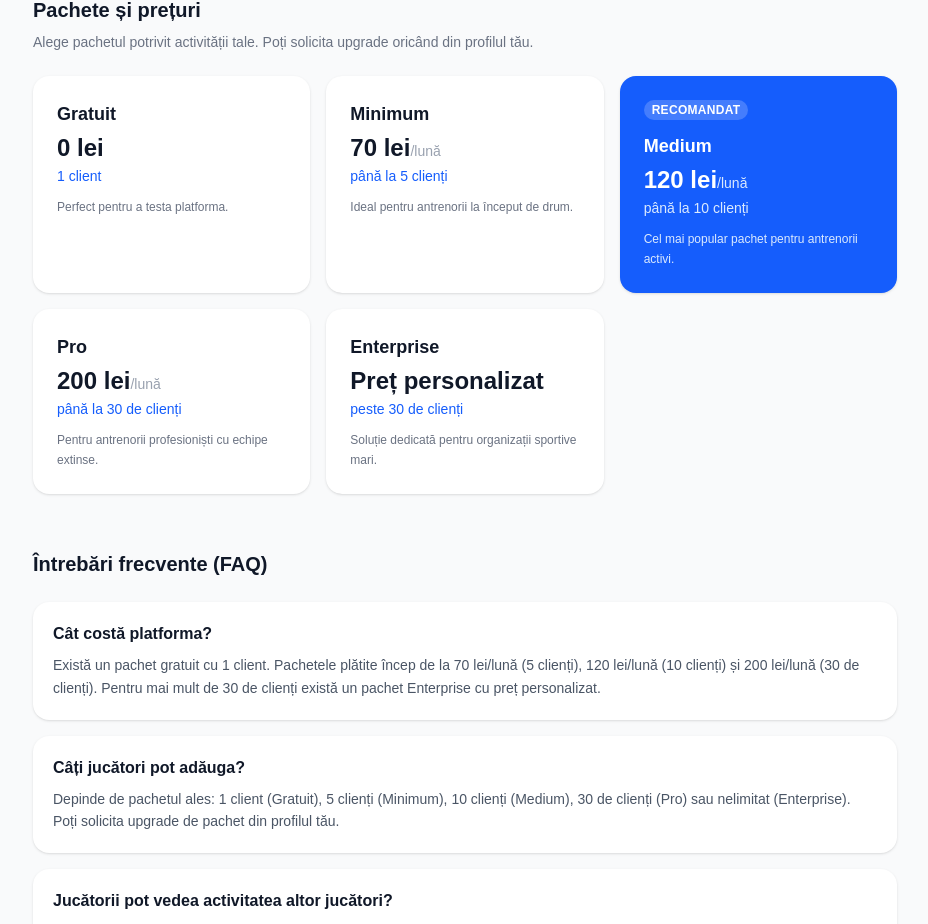
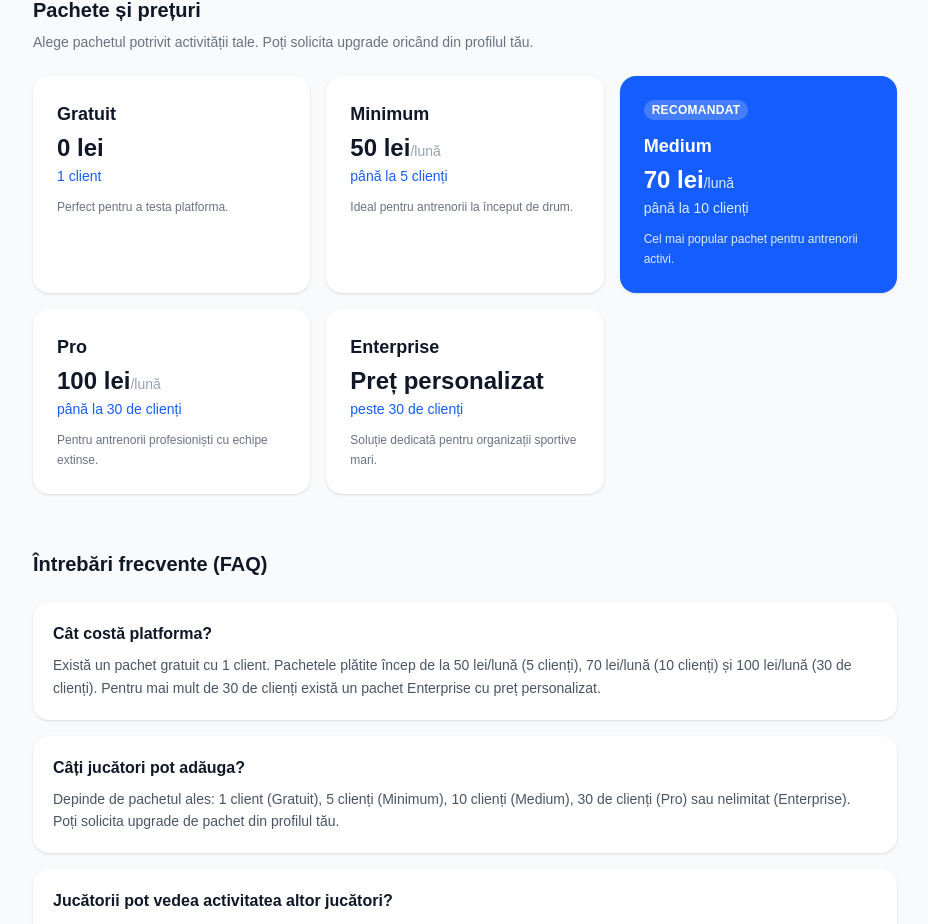
Before and after one commit to paulstan1984/sport-mentoring-app, a Next.js app: page /how-it-works in a window 1280 px wide. Shown: the part 811-1735 px from the top of the page, without its empty margins (175-1103 px from the left). Built offline with nearby package versions, Linux system fonts and the light colour scheme.

Commit message:
feat: update pricing for mentor levels to minimum 50, medium 70, pro 100 lei

```diff
--- a/app/how-it-works/page.tsx
+++ b/app/how-it-works/page.tsx
@@ -96,7 +96,7 @@ export default function HowItWorksPage() {
               {
                 name: "Minimum",
                 badge: "MINIMUM",
-                price: "70 lei",
+                price: "50 lei",
                 period: "/lună",
                 clients: "până la 5 clienți",
                 highlight: false,
@@ -105,7 +105,7 @@ export default function HowItWorksPage() {
               {
                 name: "Medium",
                 badge: "MEDIUM",
-                price: "120 lei",
+                price: "70 lei",
                 period: "/lună",
                 clients: "până la 10 clienți",
                 highlight: true,
@@ -114,7 +114,7 @@ export default function HowItWorksPage() {
               {
                 name: "Pro",
                 badge: "PRO",
-                price: "200 lei",
+                price: "100 lei",
                 period: "/lună",
                 clients: "până la 30 de clienți",
                 highlight: false,
@@ -188,7 +188,7 @@ export default function HowItWorksPage() {
             {[
               {
                 q: "Cât costă platforma?",
-                a: "Există un pachet gratuit cu 1 client. Pachetele plătite încep de la 70 lei/lună (5 clienți), 120 lei/lună (10 clienți) și 200 lei/lună (30 de clienți). Pentru mai mult de 30 de clienți există un pachet Enterprise cu preț personalizat.",
+                a: "Există un pachet gratuit cu 1 client. Pachetele plătite încep de la 50 lei/lună (5 clienți), 70 lei/lună (10 clienți) și 100 lei/lună (30 de clienți). Pentru mai mult de 30 de clienți există un pachet Enterprise cu preț personalizat.",
               },
               {
                 q: "Câți jucători pot adăuga?",
```
